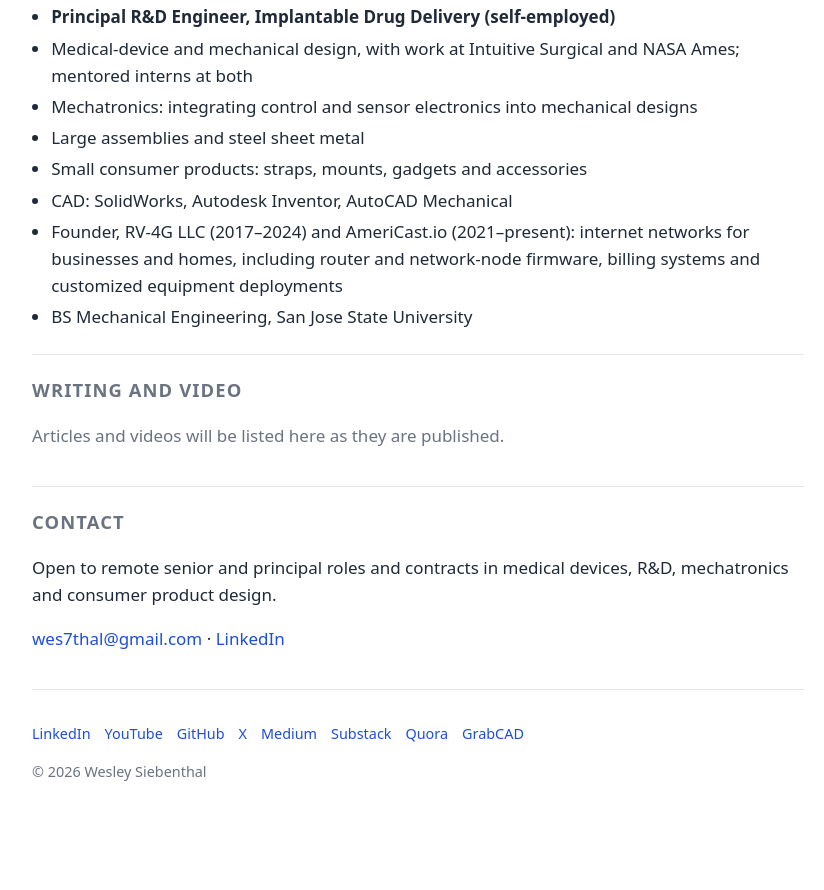
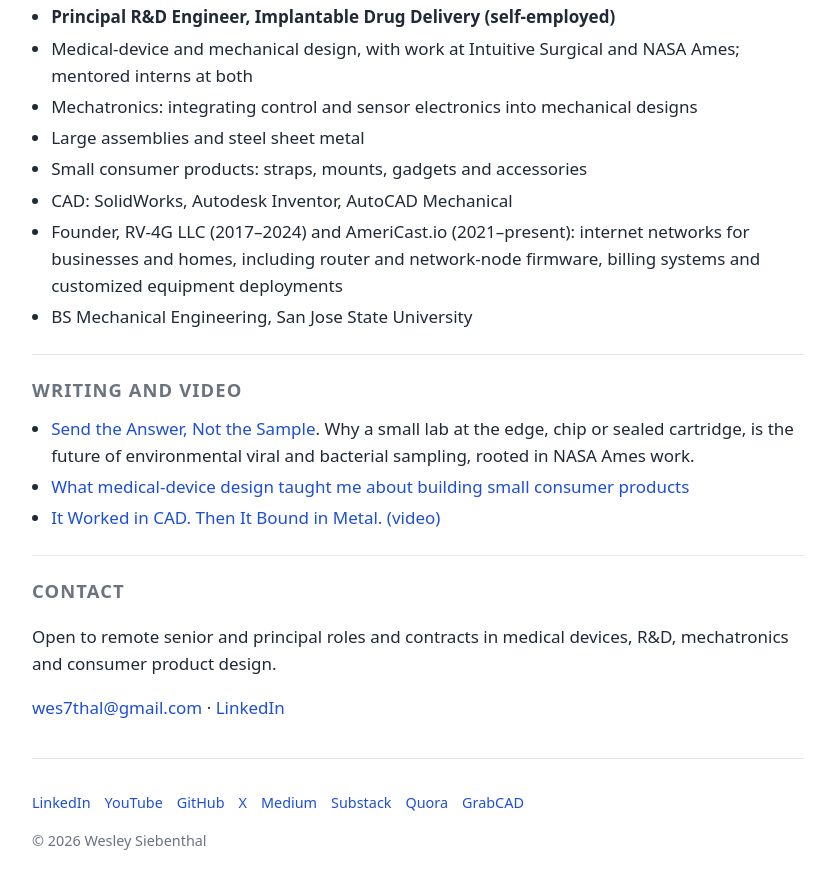
Before and after one commit to wsiebenthal/wsiebenthal.github.io, a plain HTML site: page index.html in a window 1280 px wide. Shown: the part 549-1439 px from the top of the page, without its empty margins (222-1046 px from the left). Before the commit the page ends 1370 px from the top, so only its background shows below. Drawn offline with Linux system fonts and the light colour scheme.

Commit message:
Add Writing links for Substack essay, Medium article and YouTube video
Co-authored-by: Wesley Siebenthal <wes7thal@gmail.com>

```diff
--- a/index.html
+++ b/index.html
@@ -73,7 +73,11 @@
   </section>
   <section id="writing">
     <h2>Writing and video</h2>
-    <p class="muted">Articles and videos will be listed here as they are published.</p>
+    <ul>
+      <li><a href="https://wesleysiebenthal.substack.com/p/send-the-answer-not-the-sample">Send the Answer, Not the Sample</a>. Why a small lab at the edge, chip or sealed cartridge, is the future of environmental viral and bacterial sampling, rooted in NASA Ames work.</li>
+      <li><a href="https://medium.com/@wes7thal/what-medical-device-design-taught-me-about-building-small-consumer-products-73ff1773d709">What medical-device design taught me about building small consumer products</a></li>
+      <li><a href="https://youtu.be/71yHZP9wTno">It Worked in CAD. Then It Bound in Metal. (video)</a></li>
+    </ul>
   </section>
   <section id="contact">
     <h2>Contact</h2>
```
